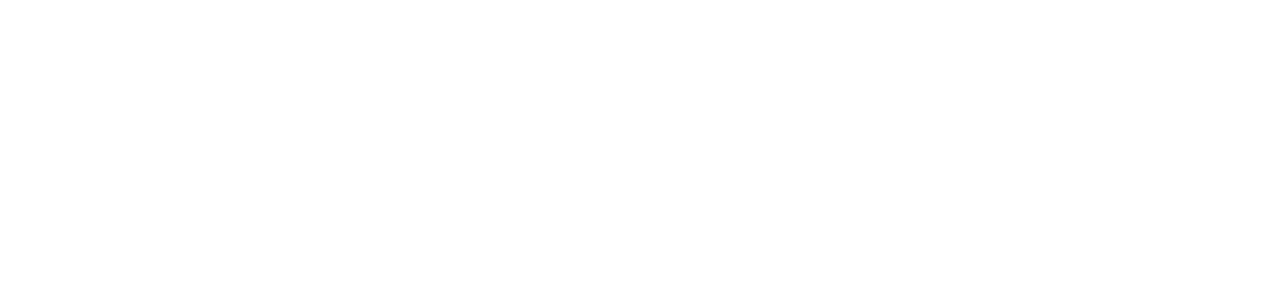
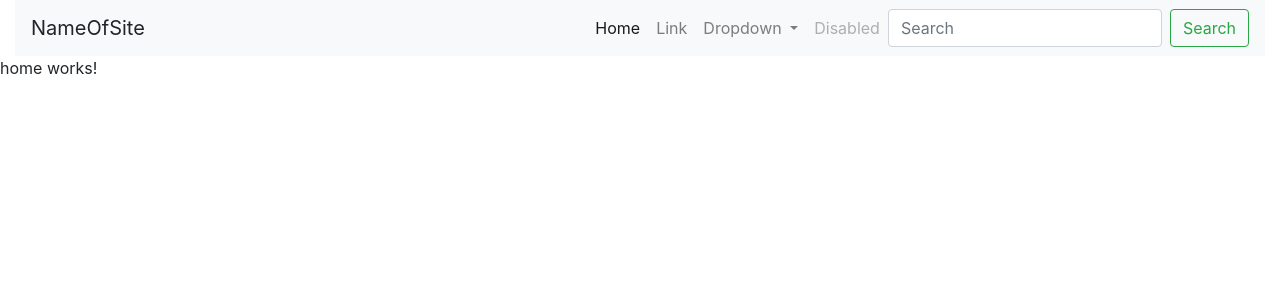
Before and after one commit to joshi-aditya/BostonEvents, an Angular app in the folder UserInterface/: page / in a window 1280 px wide. Shown: the top 300 px of the page. Built offline with nearby package versions, Linux system fonts and the light colour scheme.

Commit message:
Added initial navbar

```diff
--- a/UserInterface/src/app/app.component.html
+++ b/UserInterface/src/app/app.component.html
@@ -0,0 +1,3 @@
+<app-navigation-bar></app-navigation-bar>
+<app-home></app-home>
+<app-footer></app-footer>
--- a/UserInterface/src/app/app.module.ts
+++ b/UserInterface/src/app/app.module.ts
@@ -4,12 +4,16 @@
 
 import { AppComponent } from './app.component';
 import { HomeComponent } from './components/home/home.component';
+import { NavigationBarComponent } from './components/navigation-bar/navigation-bar.component';
+import { FooterComponent } from './components/footer/footer.component';
 
 
 @NgModule({
   declarations: [
     AppComponent,
-    HomeComponent
+    HomeComponent,
+    NavigationBarComponent,
+    FooterComponent
   ],
   imports: [
     BrowserModule
--- /dev/null
+++ b/UserInterface/src/app/components/footer/footer.component.ts
@@ -0,0 +1,15 @@
+import { Component, OnInit } from '@angular/core';
+
+@Component({
+  selector: 'app-footer',
+  templateUrl: './footer.component.html',
+  styleUrls: ['./footer.component.scss']
+})
+export class FooterComponent implements OnInit {
+
+  constructor() { }
+
+  ngOnInit() {
+  }
+
+}
--- /dev/null
+++ b/UserInterface/src/app/components/navigation-bar/navigation-bar.component.html
@@ -0,0 +1,43 @@
+<header>
+  <div class="container-fluid">
+    <div class="row">
+      <div class="col-md-12">
+        <nav class="navbar navbar-expand-lg navbar-light bg-light">
+          <a class="navbar-brand">NameOfSite</a>
+          <button class="navbar-toggler" type="button" data-toggle="collapse" data-target="#navbarSupportedContent" aria-controls="navbarSupportedContent" aria-expanded="false" aria-label="Toggle navigation">
+            <span class="navbar-toggler-icon"></span>
+          </button>
+
+          <div class="collapse navbar-collapse d-flex justify-content-end" id="navbarSupportedContent">
+            <ul class="navbar-nav">
+              <li class="nav-item active">
+                <a class="nav-link" href="#">Home</a>
+              </li>
+              <li class="nav-item">
+                <a class="nav-link" href="#">Link</a>
+              </li>
+              <li class="nav-item dropdown">
+                <a class="nav-link dropdown-toggle" href="#" id="navbarDropdown" role="button" data-toggle="dropdown" aria-haspopup="true" aria-expanded="false">
+                  Dropdown
+                </a>
+                <div class="dropdown-menu" aria-labelledby="navbarDropdown">
+                  <a class="dropdown-item" href="#">Action</a>
+                  <a class="dropdown-item" href="#">Another action</a>
+                  <div class="dropdown-divider"></div>
+                  <a class="dropdown-item" href="#">Something else here</a>
+                </div>
+              </li>
+              <li class="nav-item">
+                <a class="nav-link disabled" href="">Disabled</a>
+              </li>
+            </ul>
+            <form class="form-inline my-2 my-lg-0">
+              <input class="form-control mr-sm-2" type="search" placeholder="Search" aria-label="Search">
+              <button class="btn btn-outline-success my-2 my-sm-0" type="submit">Search</button>
+            </form>
+          </div>
+        </nav>
+      </div>
+    </div>
+  </div>
+</header>
--- /dev/null
+++ b/UserInterface/src/app/components/navigation-bar/navigation-bar.component.ts
@@ -0,0 +1,15 @@
+import { Component, OnInit } from '@angular/core';
+
+@Component({
+  selector: 'app-navigation-bar',
+  templateUrl: './navigation-bar.component.html',
+  styleUrls: ['./navigation-bar.component.scss']
+})
+export class NavigationBarComponent implements OnInit {
+
+  constructor() { }
+
+  ngOnInit() {
+  }
+
+}
```
Also changed, not shown: UserInterface/src/app/components/footer/footer.component.html (added), UserInterface/src/app/components/footer/footer.component.scss (added), UserInterface/src/app/components/navigation-bar/navigation-bar.component.scss (added), 2 other files (tests, documents, lock files or other folders).
